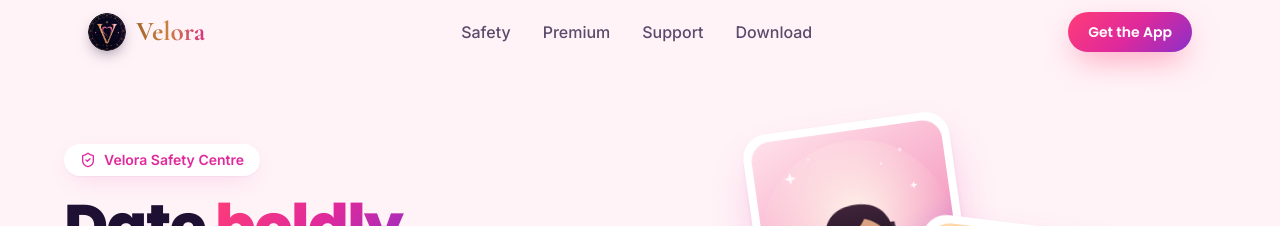
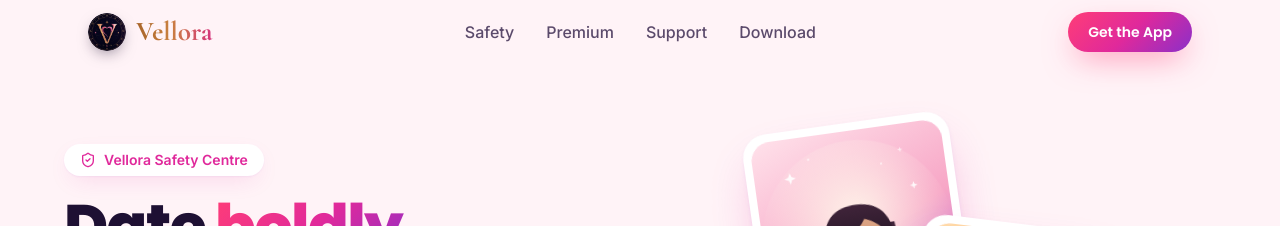
Before and after one commit to suhtechpvtltdbuisness-collab/datingapp-landingpage, a Next.js app: page /safety in a window 1280 px wide. Shown: the top 226 px of the page. Built offline with nearby package versions, Linux system fonts and the light colour scheme.

Commit message:
fix name

```diff
--- a/src/app/(site)/layout.tsx
+++ b/src/app/(site)/layout.tsx
@@ -8,7 +8,7 @@ const body = Inter({ subsets: ["latin"], variable: "--font-body" });
 const brand = Cormorant_Garamond({ subsets: ["latin"], weight: ["600", "700"], variable: "--font-brand" });
 
 export const metadata: Metadata = {
-  title: "Velora Safety Centre",
+  title: "Vellora Safety Centre",
   description: "How we help you date with confidence: verification, reporting, and tools that put you in control.",
 };
 
--- a/src/app/(site)/safety/components/BrandLogo.tsx
+++ b/src/app/(site)/safety/components/BrandLogo.tsx
@@ -6,7 +6,7 @@ interface Props {
   withTagline?: boolean;
 }
 
-/** Round Velora emblem + serif wordmark, matching the app logo. */
+/** Round Vellora emblem + serif wordmark, matching the app logo. */
 export default function BrandLogo({ size = "sm", withTagline = false }: Props) {
   const px = size === "sm" ? 38 : 60;
   return (
--- a/src/app/(site)/safety/components/DownloadCtaBar.tsx
+++ b/src/app/(site)/safety/components/DownloadCtaBar.tsx
@@ -8,7 +8,7 @@ export default function DownloadCtaBar() {
       <div className="mx-auto flex max-w-6xl flex-col items-start gap-6 rounded-card bg-brand-gradient p-8 text-white shadow-glow sm:flex-row sm:items-center sm:justify-between sm:p-10">
         <div>
           <h2 className="font-display text-2xl font-extrabold sm:text-3xl">Ready when you are</h2>
-          <p className="mt-2 text-white/90">Download Velora and turn on photo verification. It takes under a minute.</p>
+          <p className="mt-2 text-white/90">Download Vellora and turn on photo verification. It takes under a minute.</p>
         </div>
         <div className="flex flex-wrap gap-3">
           <MagneticButton href="#" variant="white" size="sm"><Apple className="h-4 w-4" aria-hidden /> App Store</MagneticButton>
--- a/src/app/(site)/safety/components/SafetyHero.tsx
+++ b/src/app/(site)/safety/components/SafetyHero.tsx
@@ -38,7 +38,7 @@ export default function SafetyHero() {
             transition={{ duration: 0.8, ease: EASE }}
             className="mb-5 inline-flex items-center gap-2 rounded-full bg-white px-4 py-1.5 text-sm font-semibold text-brand-magenta shadow-card"
           >
-            <ShieldCheck className="h-4 w-4" aria-hidden /> Velora Safety Centre
+            <ShieldCheck className="h-4 w-4" aria-hidden /> Vellora Safety Centre
           </motion.p>
           <h1 className="font-display text-[2.6rem] font-extrabold leading-[1.05] tracking-tight text-brand-ink sm:text-6xl">
             {headline.map((word, i) => (
--- a/src/app/(site)/safety/components/SafetyNav.tsx
+++ b/src/app/(site)/safety/components/SafetyNav.tsx
@@ -23,7 +23,7 @@ export default function SafetyNav() {
       className="fixed inset-x-0 top-0 z-50"
     >
       <nav aria-label="Main" className="mx-auto flex h-16 max-w-6xl items-center justify-between px-4 sm:px-6">
-        <a href="#top" aria-label="Velora Safety Centre, back to top" className="rounded-full focus-visible:outline-none focus-visible:ring-4 focus-visible:ring-brand-purple/40">
+        <a href="#top" aria-label="Vellora Safety Centre, back to top" className="rounded-full focus-visible:outline-none focus-visible:ring-4 focus-visible:ring-brand-purple/40">
           <BrandLogo />
         </a>
         <ul className="hidden items-center gap-8 md:flex">
--- a/src/app/(site)/safety/data/plans.ts
+++ b/src/app/(site)/safety/data/plans.ts
@@ -1,4 +1,4 @@
-/** Mirrors the Subscription screen in the Velora app. Keep prices in sync with the store listings. */
+/** Mirrors the Subscription screen in the Vellora app. Keep prices in sync with the store listings. */
 export interface Plan {
   id: string;
   label: string;
--- a/src/app/(site)/safety/page.tsx
+++ b/src/app/(site)/safety/page.tsx
@@ -9,7 +9,7 @@ import PlansSection from "./components/PlansSection";
 import FaqSection from "./components/FaqSection";
 import SafetyFooter from "./components/SafetyFooter";
 
-export const metadata: Metadata = { title: "Velora Safety Centre" };
+export const metadata: Metadata = { title: "Vellora Safety Centre" };
 
 export default function SafetyPage() {
   return (
--- a/src/app/(site)/safety/theme.ts
+++ b/src/app/(site)/safety/theme.ts
@@ -26,11 +26,11 @@ export const tokens = {
 
 /** Apple-ish easeOutExpo curve used for every entrance. */
 export const brand = {
-  name: "Velora",
+  name: "Vellora",
   tagline: "Destined connections",
   motto: "Written in the stars. Connected by numbers.",
-  emblem: "/brand/velora-emblem.png",
-  logo: "/brand/velora-logo.jpg",
+  emblem: "/brand/Velora-emblem.png",
+  logo: "/brand/Velora-logo.jpg",
 } as const;
 
 export const EASE = [0.16, 1, 0.3, 1] as const;
```
Also changed, not shown: 1 other file (tests, documents, lock files or other folders).
